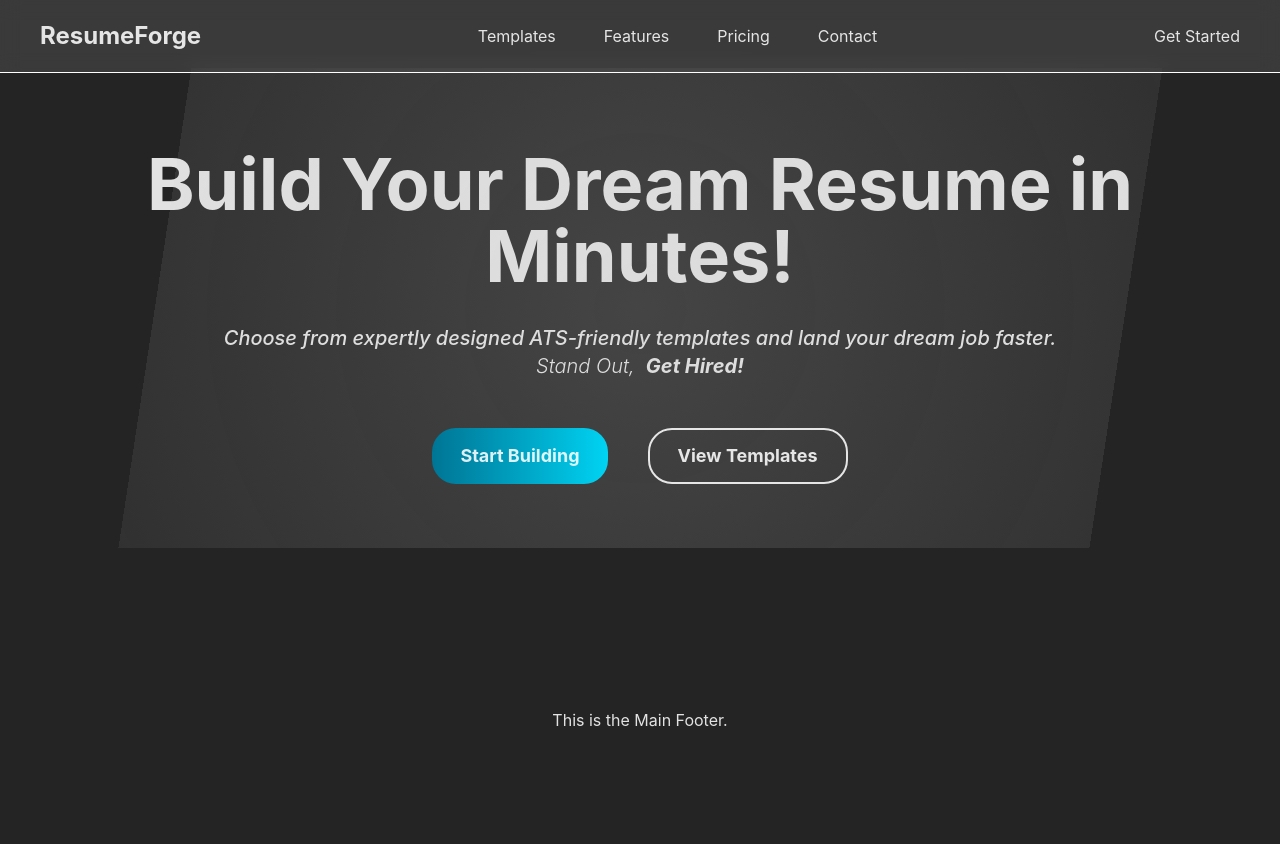
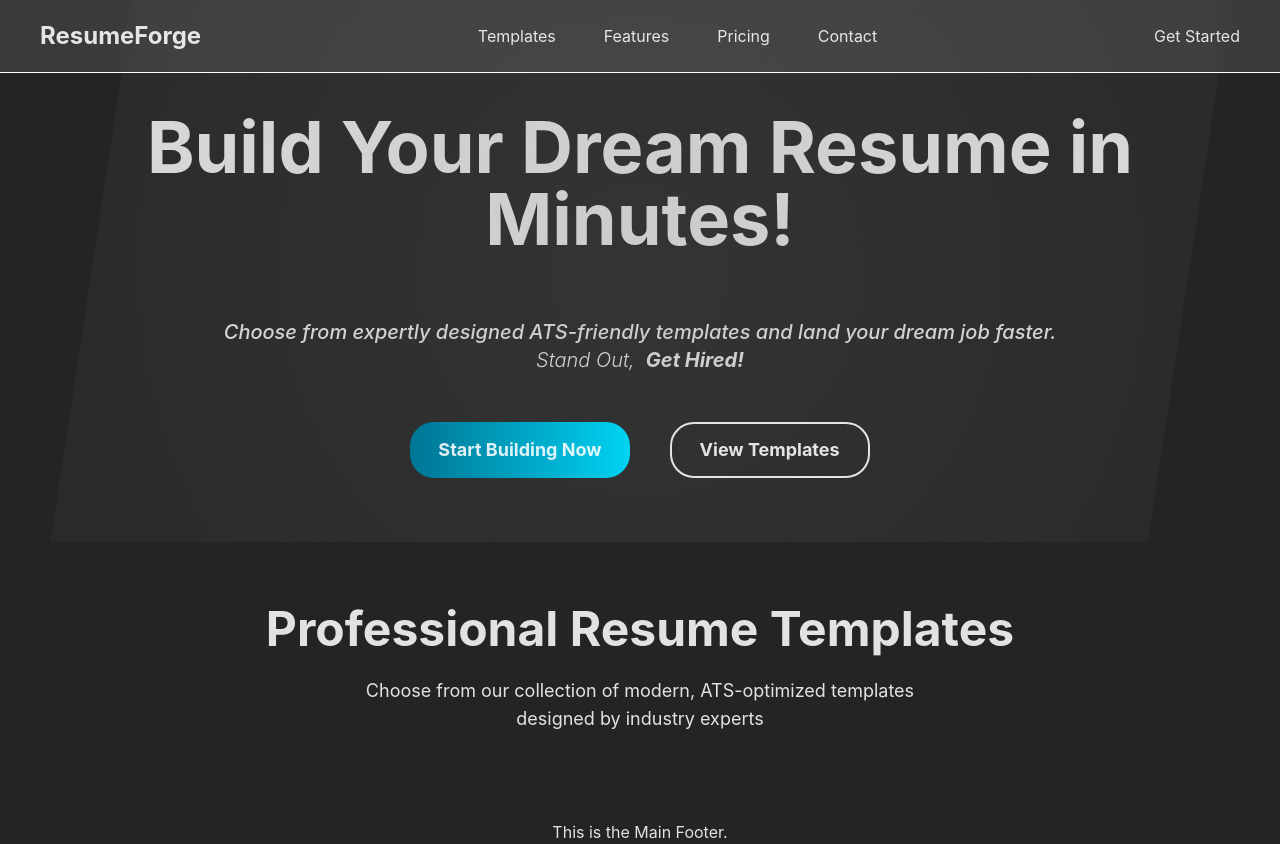
Before and after one commit to Subhranshu-Lenka/React-Resume-Builder, a React (Vite) app: page / in a window 1280 px wide. Before the commit the page ends 800 px from the top, so only its background shows below. Built offline with nearby package versions, Linux system fonts and the light colour scheme.

Commit message:
more content to the home

```diff
--- a/src/pages/Home/Home.jsx
+++ b/src/pages/Home/Home.jsx
@@ -3,20 +3,6 @@ import "./home.css";
 function Home() {
   return (
     <>
-      {/* <p>Welcome to the Home Page!</p> */}
-      <section id="first-attempt" className="hero">
-        <h2 className="text-5xl text-left">
-          Build your&nbsp;
-          <span className="italic font-bold">ATS-beating</span> <br />
-          resume in minutes!
-          <br />
-          <p className="mt-5 italic text-lg font-medium">
-            Craft a perfect resume that gets noticed by the recruiters.
-          </p>
-        </h2>
-        <div className="hero-img"></div>
-      </section>
-
       <section className="hero">
         <div
           className="
@@ -24,7 +10,7 @@ function Home() {
           hero-content-container
           "
         >
-          <h1 className="xl:text-7xl lg:text-6xl md:text-4xl sm:text-3xl font-bold ">
+          <h1 className="xl:text-7xl lg:text-6xl md:text-4xl sm:text-3xl font-bold py-[3%]">
             Build Your Dream Resume in Minutes!
           </h1>
           <p
@@ -45,7 +31,7 @@ function Home() {
             "
           >
             <button className="primary text-lg font-bold px-7 py-[14px] border-none rounded-3xl bg-linear-to-r from-cyan-700 to-cyan-400">
-              Start Building
+              Start Building Now
             </button>
             <button className="primary text-lg font-bold px-7 py-3 border-2 border-white-300 rounded-3xl bg-transparent">
               View Templates
@@ -53,6 +39,19 @@ function Home() {
           </div>
         </div>
       </section>
+
+      <main className="main-content">
+        <section id="templates" className="templates-preview">
+          <div className="container">
+            <div className="section-header">
+              <h2 className="font-bold text-5xl">Professional Resume Templates</h2>
+              <p className="text-lg py-[2%]">Choose from our collection of modern, ATS-optimized templates <br /> designed by industry experts</p>
+            </div>
+          </div>
+        </section>
+
+        <section></section>
+      </main>
     </>
   );
 }
--- a/src/pages/Home/home.css
+++ b/src/pages/Home/home.css
@@ -1,24 +1,6 @@
-#first-attempt {
-  display: none;
+.container {
+    padding: 5% 2%;
 }
-
-/* .hero {
-
-    display: flex;
-    align-items: center;
-    justify-content: space-around;
-    min-height: 20vh;
-    width: 100%;
-    padding: 5% 0%;
-}
-
-.hero-img {
-    height: 300px;
-    width: 300px;
-    background-color: rgb(75, 75, 75);
-    border: 5px solid white;
-    border-radius: 10%;
-} */
 
 .hero {
     position: relative;
@@ -32,11 +14,9 @@
     left: -50%;
     width: 200%;
     height: 200%;
-  background: radial-gradient(
-    circle,
-    rgba(197, 197, 197, 0.2) 0%,
-    transparent 70%
-  );
+    background: radial-gradient(circle,
+            rgba(113, 113, 113, 0.2) 0%,
+            transparent 70%);
     animation: rotate 20s linear infinite;
 }
 
@@ -44,6 +24,7 @@
     0% {
         transform: rotate(0deg);
     }
+
     100% {
         transform: rotate(360deg);
     }
```
Lines whose indentation alone changed are shown as unchanged.
